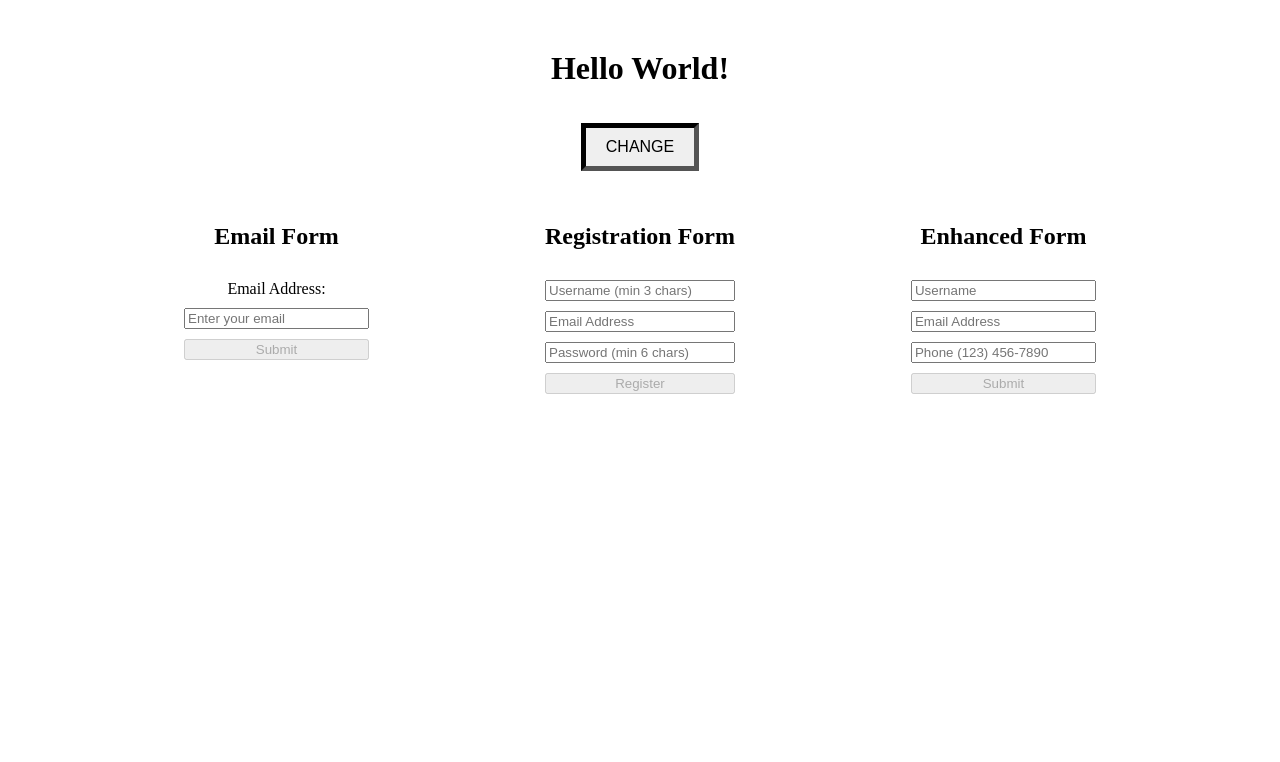
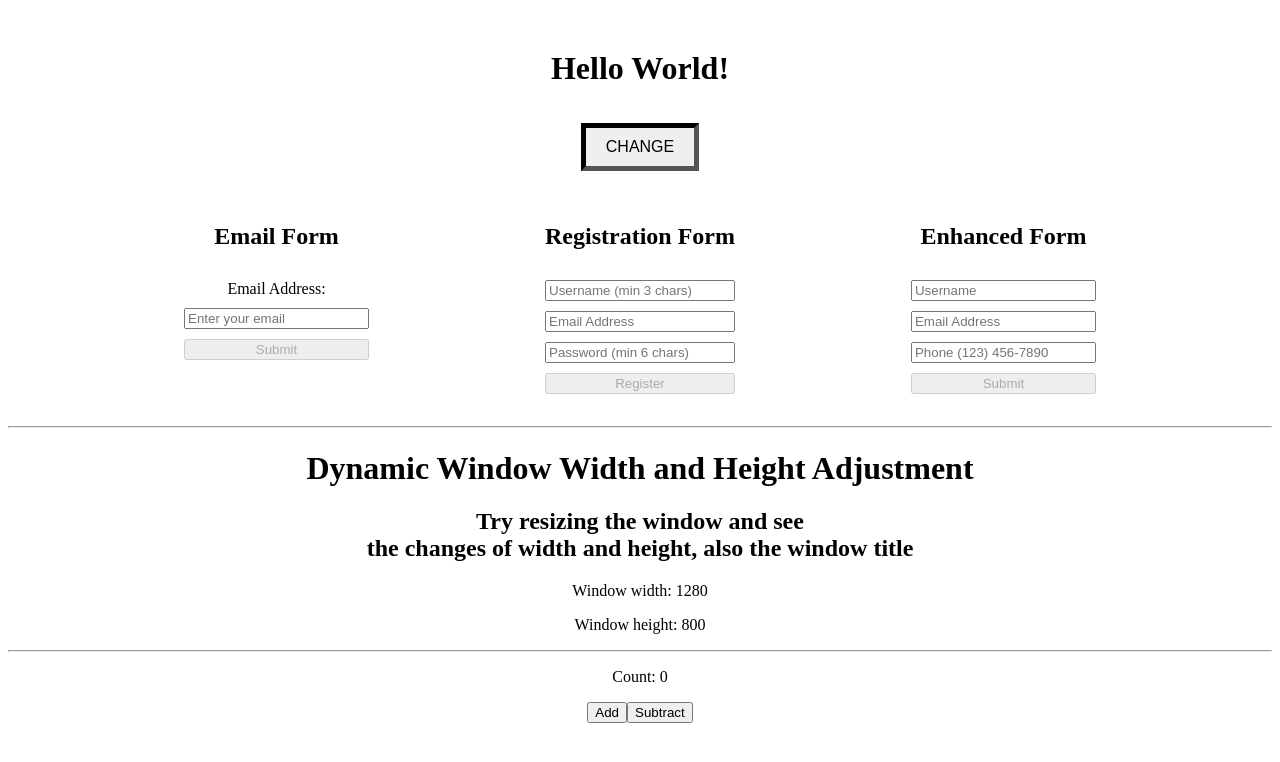
Before and after one commit to hbsabino24/rainbow-background, a React (Vite) app: page / in a window 1280 px wide. Shown: the top 762 px of the page. Built offline with nearby package versions, Linux system fonts and the light colour scheme.

Commit message:
forms, window resize, couter

```diff
--- a/src/App.jsx
+++ b/src/App.jsx
@@ -1,8 +1,10 @@
 import { useState } from 'react'
 import './App.css'
-import EmailForm from './Forms/EmailForm.jsx';
-import RegistrationForm from './Forms/RegistrationForm.jsx';
-import ExchancedForm from './Forms/EnhancedForm.jsx';
+import EmailForm from './components/Forms/EmailForm.jsx';
+import RegistrationForm from './components/Forms/RegistrationForm.jsx';
+import ExchancedForm from './components/Forms/EnhancedForm.jsx';
+import WindowWidthAndHeight from './components/WindowWidthAndHeight.jsx';
+import Counter from './components/Counter.jsx';
 
 function App() {
   const [helloMessage, setMessage] = useState("World");
@@ -54,11 +56,15 @@ function App() {
       )}
 
       {!showPeanutImage && (
-        <div className="forms-row">
-          <EmailForm />
-          <RegistrationForm />
-          <ExchancedForm />
-        </div>
+        <>
+          <div className="forms-row">
+            <EmailForm />
+            <RegistrationForm />
+            <ExchancedForm />
+          </div>
+          <WindowWidthAndHeight />
+          <Counter />
+        </>
   )}
     </div>
   );
--- /dev/null
+++ b/src/components/Counter.jsx
@@ -0,0 +1,30 @@
+import React, { useState, useEffect } from "react";
+
+
+function Counter() {
+    const [count, setCount] = useState(0);
+    const [color, setColor] = useState("green");
+
+    function addCount() {
+        setCount(c => c + 1);
+    }
+
+    function subtractCount() {
+        setCount(c => c - 1);
+    }
+
+    useEffect(() => {
+        document.title = `You clicked ${count} times`;
+    }, [count]);
+
+    return (
+        <>
+            <hr />
+            <p>Count: {count}</p>
+            <button onClick={addCount}>Add</button>
+            <button onClick={subtractCount}>Subtract</button>
+        </>
+    );
+}
+
+export default Counter;
--- /dev/null
+++ b/src/components/WindowWidthAndHeight.jsx
@@ -0,0 +1,56 @@
+//useEffect() = React Hook that tells React TO DO THIS CODE WHEN (pick one):
+//              This component re-renders
+//              This component mounts
+//              The state of a value
+
+//useEffect(funtion, [dependencies])
+
+// 1. useEffect(() => {})           // Runs after every re-render
+// 2. useEffect(() => {}, [])       // Runs only on mount
+// 3. useEffect(() => {}, [values]) // Runs on mount + when values change
+
+// USES:
+// #1 Event Listeners
+// #2 DOM Manipulation
+// #3 Subscriptions (real-time updates)
+// #4 Fetching Data from an API
+// #5 Clean up when a component unmounts
+
+import { useEffect, useState } from "react";
+
+function WindowWidthAndHeight() {
+    const [width, setWidth] = useState(window.innerWidth);
+    const [height, setHeight] = useState(window.innerHeight);
+
+    useEffect(() => {
+        window.addEventListener("resize", handleResize);
+        console.log("Event listener added");
+
+        return () => { // if no dependencies, this will run when component unmounts
+            window.removeEventListener("resize", handleResize);
+            console.log("Event listener removed");
+        };
+
+    }, []);
+
+    useEffect(() => {
+        document.title = `${width} x ${height}`;
+    }, [width, height]);
+
+    function handleResize() {
+        setWidth(window.innerWidth);
+        setHeight(window.innerHeight);
+    }
+
+    return (
+        <div>
+            <hr />
+            <h1>Dynamic Window Width and Height Adjustment</h1>
+            <h2>Try resizing the window and see <br />the changes of width and height, also the window title</h2>
+            <p>Window width: {width}</p>
+            <p>Window height: {height}</p>
+        </div>
+    );
+}
+
+export default WindowWidthAndHeight
```
Also changed, not shown: src/components/Forms/EmailForm.jsx (renamed from src/Forms/EmailForm.jsx), src/components/Forms/EnhancedForm.jsx (renamed from src/Forms/EnhancedForm.jsx), src/components/Forms/RegistrationForm.jsx (renamed from src/Forms/RegistrationForm.jsx).
